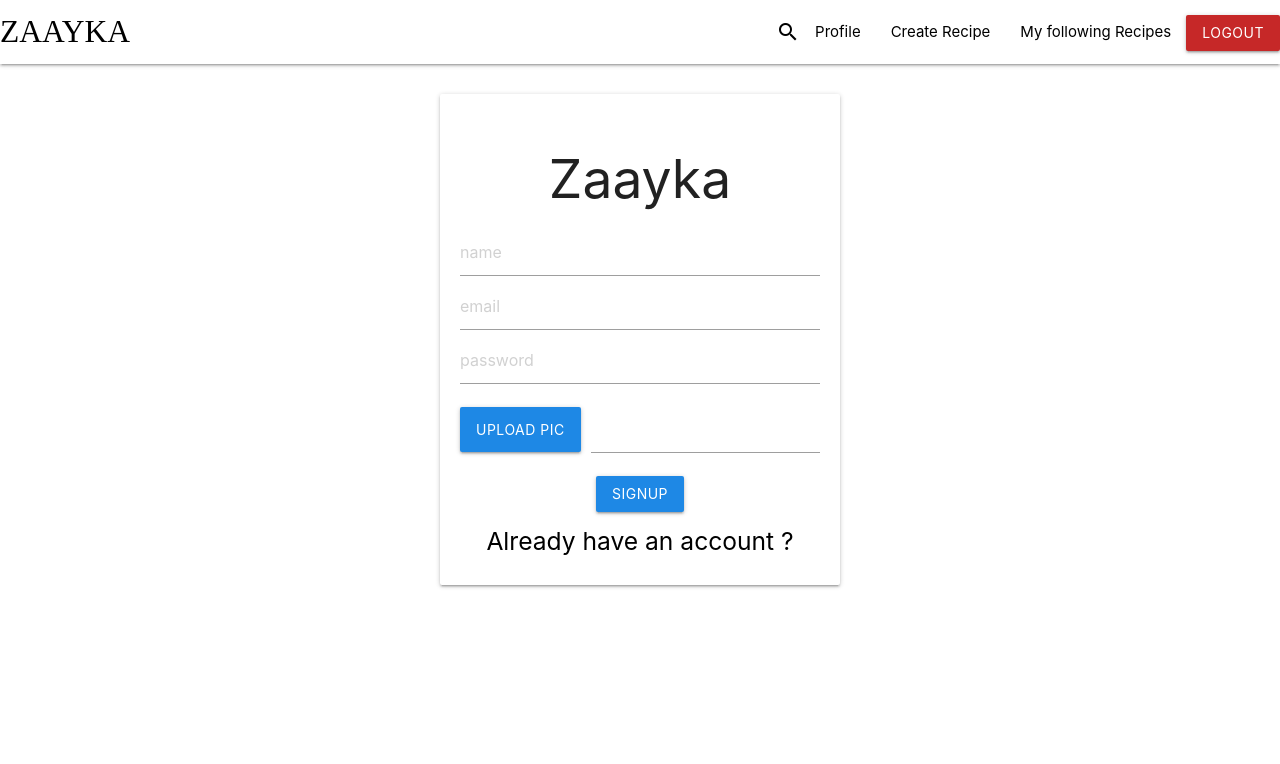
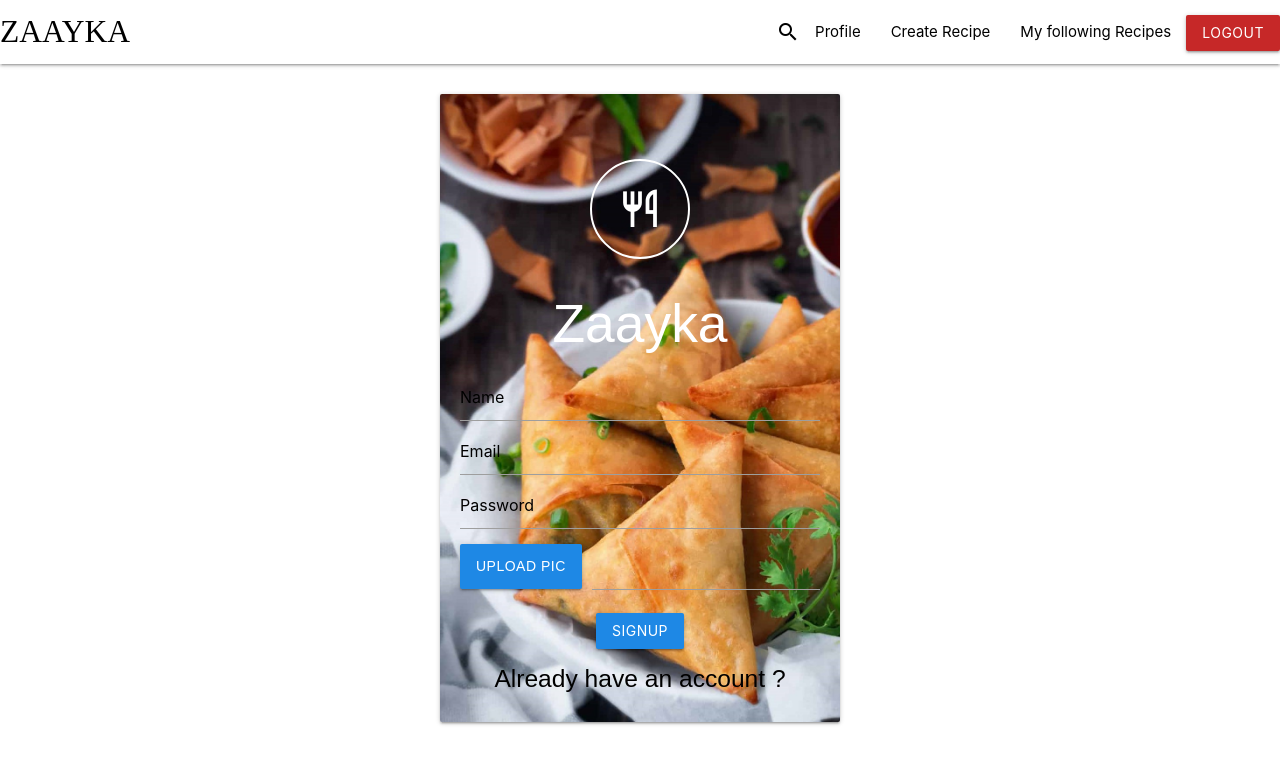
Before and after one commit to nupur102002/Zaayka, a React (Create React App) app in the folder client/: page /signup in a window 1280 px wide. Shown: the top 764 px of the page. Built offline with nearby package versions, Linux system fonts and the light colour scheme; sample sign-in values are in the browser's storage; a web font is replaced by a local one.

Commit message:
changing ui of signup page

```diff
--- a/client/src/components/screens/Signup.js
+++ b/client/src/components/screens/Signup.js
@@ -1,7 +1,7 @@
 import React ,{useState,useEffect} from "react";
 import {Link,useNavigate} from "react-router-dom"
 import M from "materialize-css"
-
+import Logo from "../logo";
 const Signup=()=>{
 
     const navigate = useNavigate();        /*instead of useHistory */
@@ -72,26 +72,32 @@ const Signup=()=>{
     }
     return  (
         <div className="mycard">
-            <div className="card auth-card input-field">
+ <div className="card auth-card input-field bg-body">
+              <Logo/>
             <h2>Zaayka</h2>
               <input
+              className="ip"
               type="text"
-              placeholder="name"
+              placeholder="Name"
               value={name}
               onChange={(e)=>setName(e.target.value)}
               />
              <input
+            className="ip"
+
             type="text"
-              placeholder="email"
+            placeholder="Email"
             value={email}
               onChange={(e)=>setEmail(e.target.value)}
             />
             <input
+           className="ip"
             type="password"
-              placeholder="password"
+            placeholder="Password"
             value={password }
               onChange={(e)=>setPassword(e.target.value)}
             />
+
                 <div className="file-field input-field">
             <div className="btn #64b5f6 blue darken-1">
                 <span>Upload pic</span>
```
Also changed, not shown: client/src/bg.jpg. Lines whose indentation alone changed are shown as unchanged.
